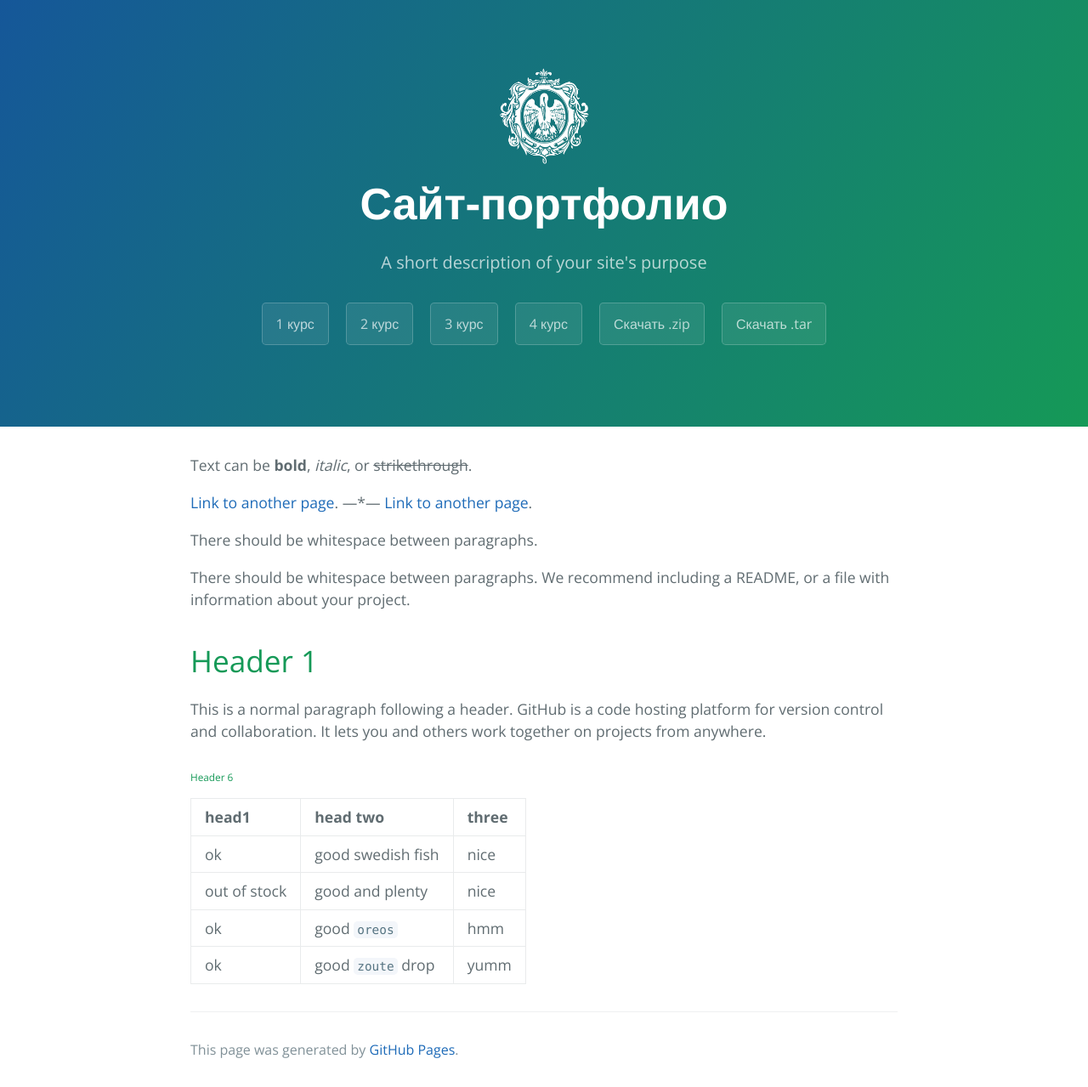
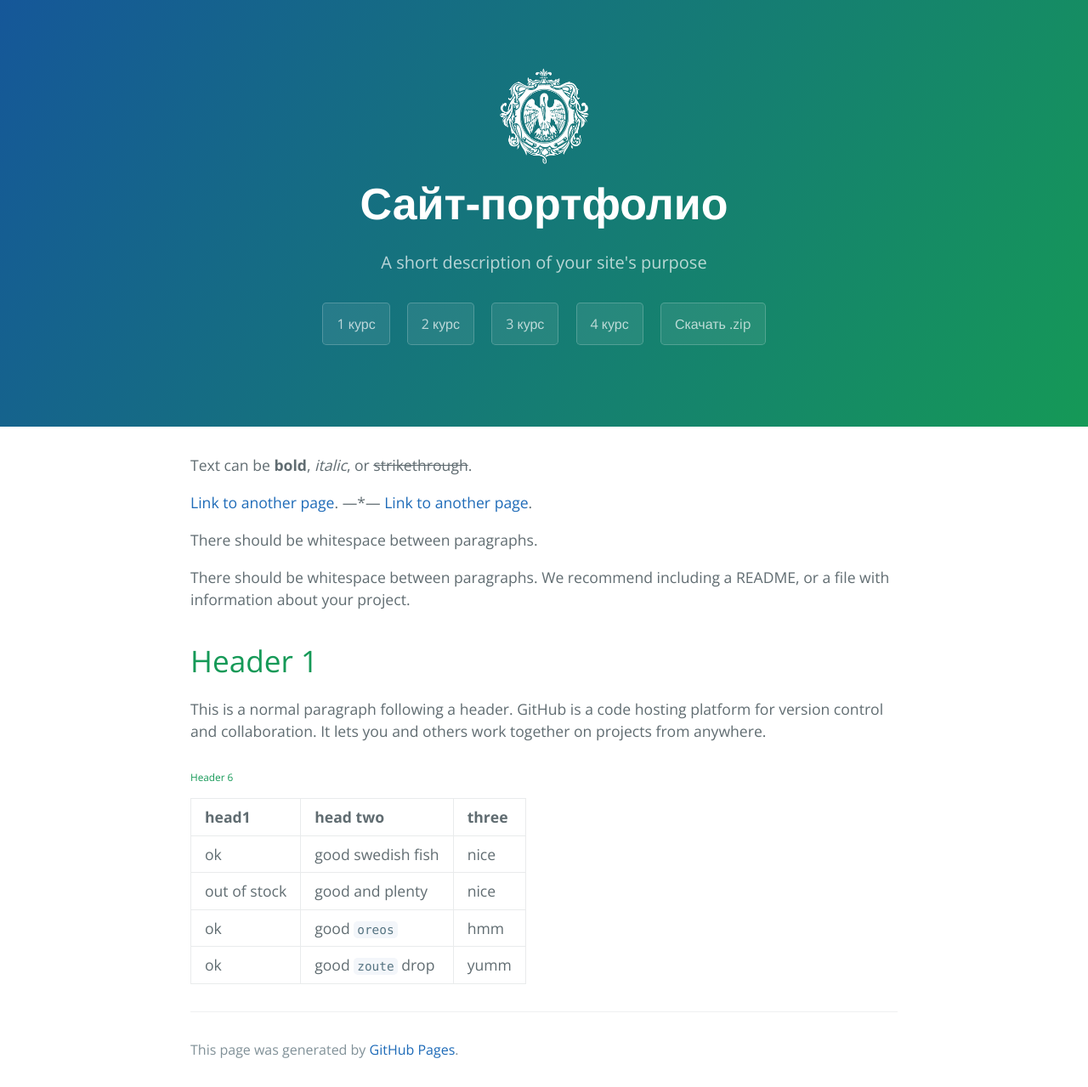
Before and after one commit to Yalkinzsun/Yalkinzsun.github.io, a Jekyll site: the page built from index.md, in a window 1280 px wide. Shown: the whole page at 85% size. Built offline with Jekyll 4.4.1, drawn with Linux system fonts in a browser that asks for light colours.

Commit message:
Update default.html

```diff
--- a/_layouts/default.html
+++ b/_layouts/default.html
@@ -33,12 +33,12 @@
         <a href="{{ site.github.repository_url }}" class="btn">View on GitHub</a>
       {% endif %}
       {% if site.show_downloads %}
-        <a href="_layouts/1_course.html/1_course.html" class="btn"> 1 курс</a>
+        <a href="../1_course.html" class="btn"> 1 курс</a>
         <a href="{{ site.github.tar_url }}" class="btn"> 2 курс</a>
         <a href="{{ site.github.zip_url }}" class="btn"> 3 курс</a>
         <a href="{{ site.github.tar_url }}" class="btn"> 4 курс</a>
         <a href="{{ site.github.zip_url }}" class="btn"> Скачать .zip</a>
-        <a href="{{ site.github.tar_url }}" class="btn"> Скачать .tar</a>
+
 
       {% endif %}
     </header>
```
